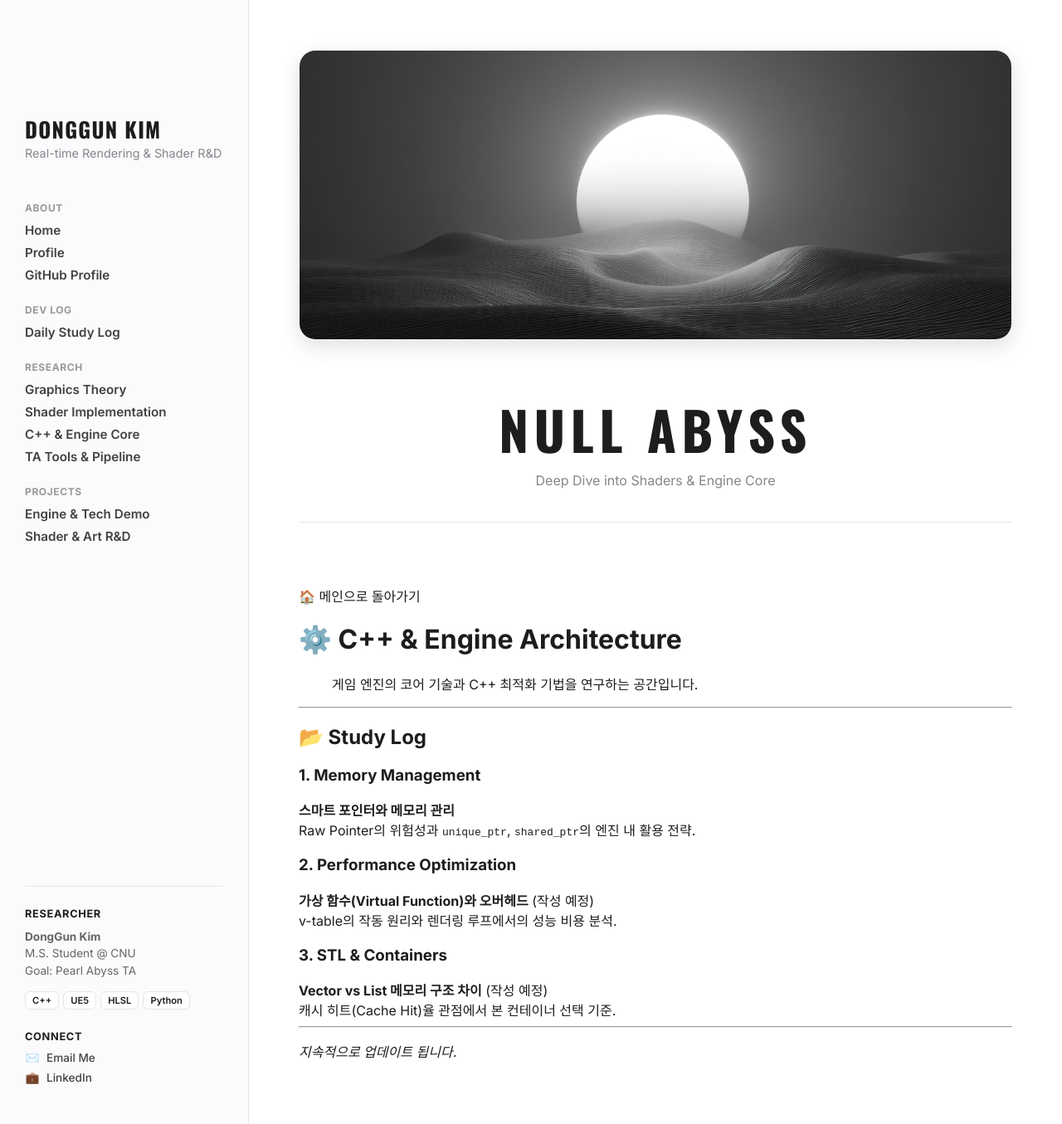
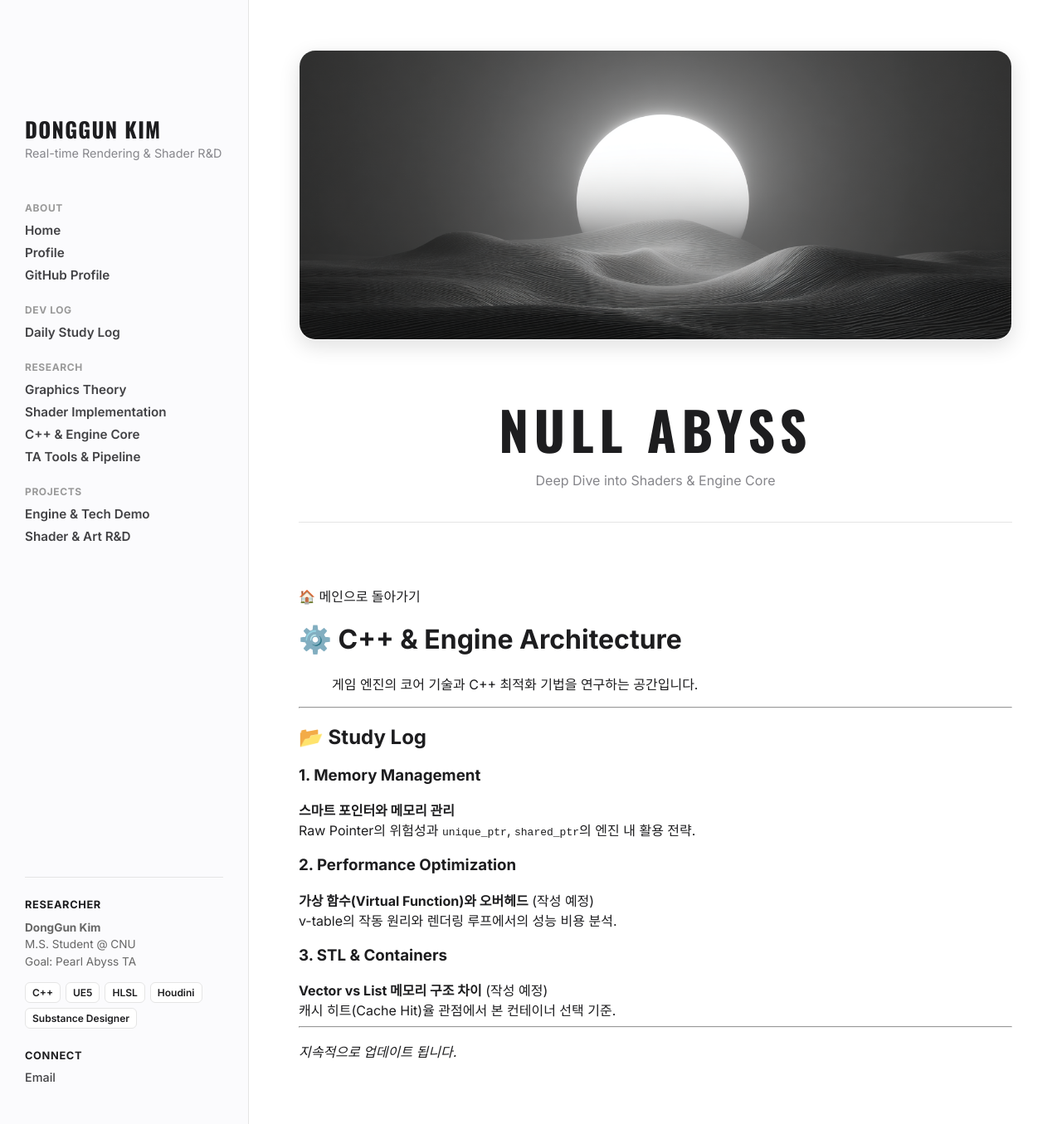
Before and after one commit to KimDongGun324/kimdonggun324.github.io, a Jekyll site: the page built from 03_Engine_CPP/README.md, in a window 1280 px wide. Shown: the whole page at 83% size. Built offline with Jekyll 4.4.1, drawn with Linux system fonts in a browser that asks for light colours.

Commit message:
좌측 하단 수정

```diff
--- a/_layouts/default.html
+++ b/_layouts/default.html
@@ -70,17 +70,20 @@
     .sidebar-bottom { border-top: 1px solid var(--border-color); padding-top: 25px; }
     .profile-header { font-size: 0.8em; font-weight: 700; color: #1d1d1f; text-transform: uppercase; margin-bottom: 10px; letter-spacing: 0.05em; }
     .profile-info { font-size: 0.85em; color: #666; line-height: 1.5; margin-bottom: 15px; }
-    .tech-stack { display: flex; flex-wrap: wrap; gap: 5px; margin-bottom: 20px; }
+
+    /* 기술 스택 배지 스타일 */
+    .tech-stack { display: flex; flex-wrap: wrap; gap: 6px; margin-bottom: 20px; }
     .tech-badge {
-      background: #fff; color: #1d1d1f; padding: 3px 8px; border-radius: 6px;
-      font-size: 0.7em; font-weight: 600; border: 1px solid #e5e5e5;
+      background: #fff; color: #1d1d1f; padding: 4px 8px; border-radius: 6px;
+      font-size: 0.75em; font-weight: 600; border: 1px solid #e5e5e5;
+      white-space: nowrap; /* 텍스트 줄바꿈 방지 */
     }
+
     .contact-link {
       display: flex; align-items: center; margin-bottom: 8px;
-      color: #424245; font-size: 0.85em; font-weight: 500; transition: color 0.2s;
+      color: #424245; font-size: 0.9em; font-weight: 500; transition: color 0.2s;
     }
     .contact-link:hover { color: var(--accent-color); }
-    .icon { width: 18px; margin-right: 8px; text-align: center; }
 
     /* 4. 중앙 메인 컨텐츠 스타일 */
     .main-content {
@@ -108,12 +111,7 @@
       object-fit: cover;
 
       /* 👇 여기서 이미지 위치를 조절하세요! */
-      /* center center: 정중앙 (기본) */
-      /* center top: 이미지의 윗부분을 보여줌 */
-      /* center bottom: 이미지의 아랫부분을 보여줌 */
-      /* 50% 20%: 가로는 중앙, 세로는 위에서 20% 지점 */
-
-      object-position: 50% 62%; /* <--- 이 값을 바꾸시면 됩니다 */
+      object-position: 50% 62%;
 
       transition: transform 0.5s ease;
     }
@@ -230,16 +228,18 @@
         <div class="profile-info">
           <strong>DongGun Kim</strong><br>M.S. Student @ CNU<br>Goal: Pearl Abyss TA
         </div>
+
         <div class="tech-stack">
           <span class="tech-badge">C++</span>
           <span class="tech-badge">UE5</span>
           <span class="tech-badge">HLSL</span>
-          <span class="tech-badge">Python</span>
+          <span class="tech-badge">Houdini</span>
+          <span class="tech-badge">Substance Designer</span>
         </div>
+
         <div style="margin-top: 25px;">
           <div class="profile-header">Connect</div>
-          <a href="mailto:your-email@example.com" class="contact-link"><span class="icon">✉️</span> Email Me</a>
-          <a href="#" class="contact-link"><span class="icon">💼</span> LinkedIn</a>
+          <a href="mailto:kdg324@naver.com" class="contact-link">Email</a>
         </div>
       </div>
     </aside>
```
